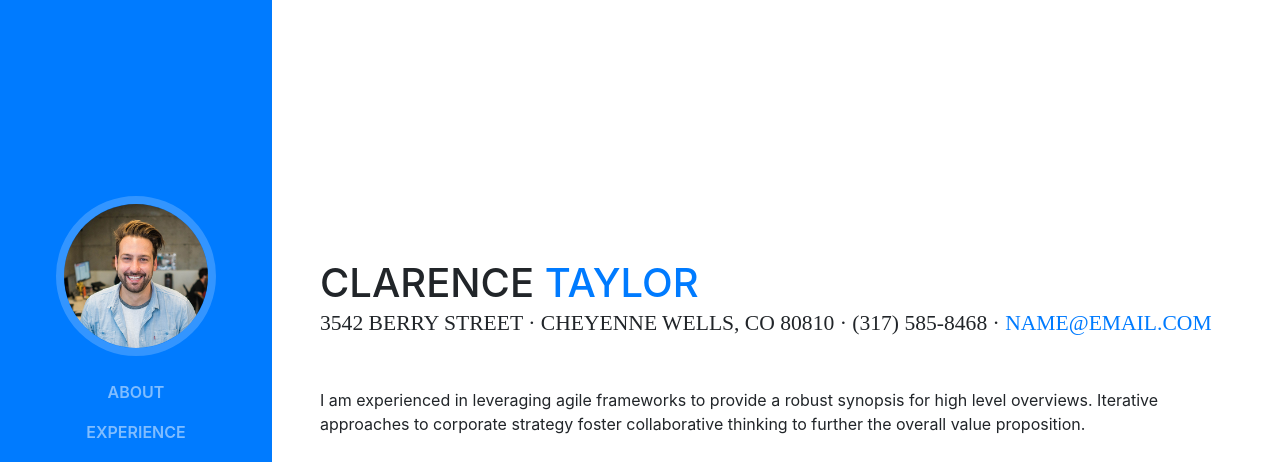
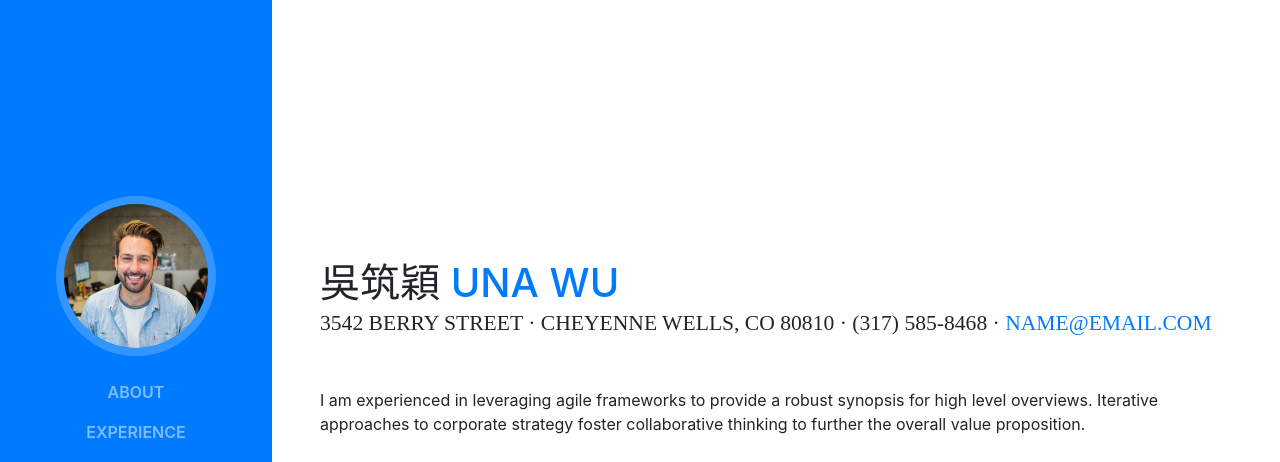
Before and after one commit to kagamikyuu/kagamikyuu.github.io, a website with bundled scripts: page index.html in a window 1280 px wide. Shown: the top 462 px of the page. Built offline with nearby package versions, Linux system fonts and the light colour scheme; a web font is replaced by a local one.

Commit message:
kagamikyuu

```diff
--- a/index.html
+++ b/index.html
@@ -5,10 +5,10 @@
 
     <meta charset="utf-8">
     <meta name="viewport" content="width=device-width, initial-scale=1, shrink-to-fit=no">
-    <meta name="description" content="">
-    <meta name="author" content="">
+    <meta name="description" content="吳筑穎的個人履歷，簡介、學經歷與專長">
+    <meta name="author" content="吳筑穎">
 
-    <title>Resume - Start Bootstrap Theme</title>
+    <title>吳筑穎的個人履歷</title>
 
     <!-- Bootstrap core CSS -->
     <link href="vendor/bootstrap/css/bootstrap.min.css" rel="stylesheet">
@@ -65,8 +65,8 @@
 
       <section class="resume-section p-3 p-lg-5 d-flex d-column" id="about">
         <div class="my-auto">
-          <h1 class="mb-0">Clarence
-            <span class="text-primary">Taylor</span>
+          <h1 class="mb-0">吳筑穎
+            <span class="text-primary">Una Wu</span>
           </h1>
           <div class="subheading mb-5">3542 Berry Street · Cheyenne Wells, CO 80810 · (317) 585-8468 ·
             <a href="mailto:name@email.com">name@email.com</a>
```
